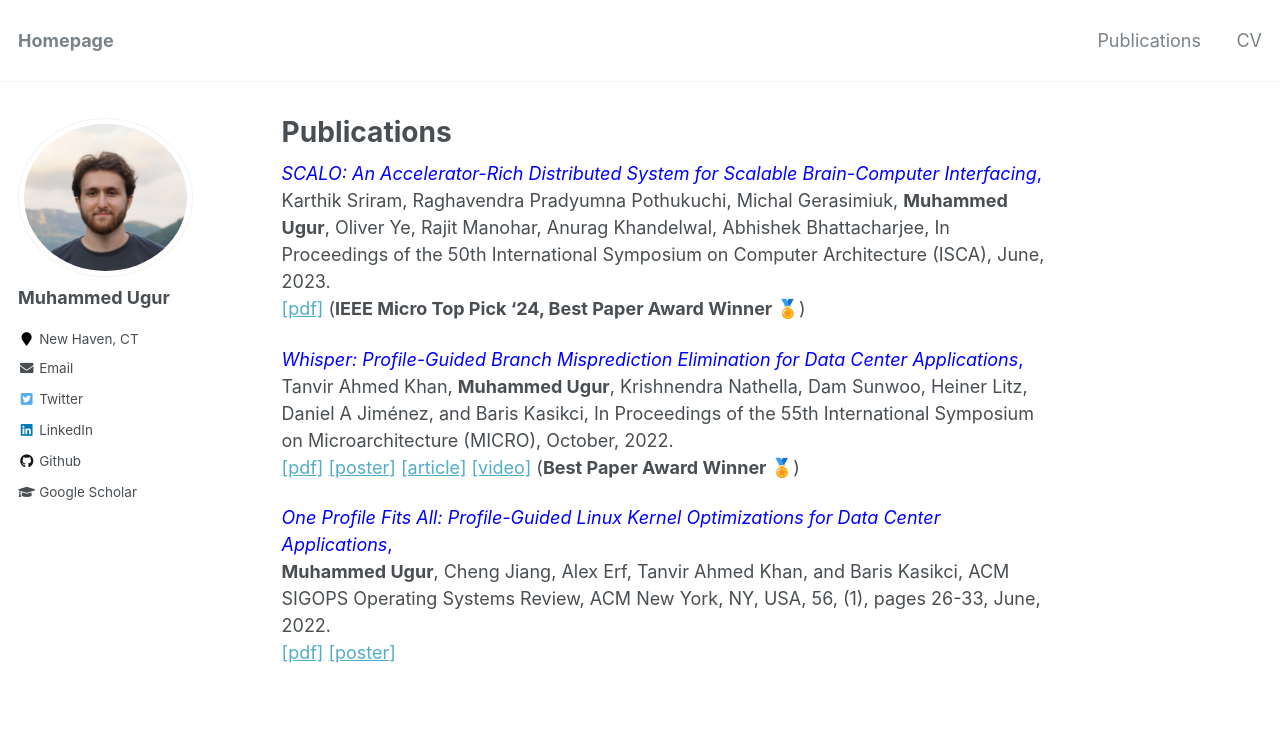
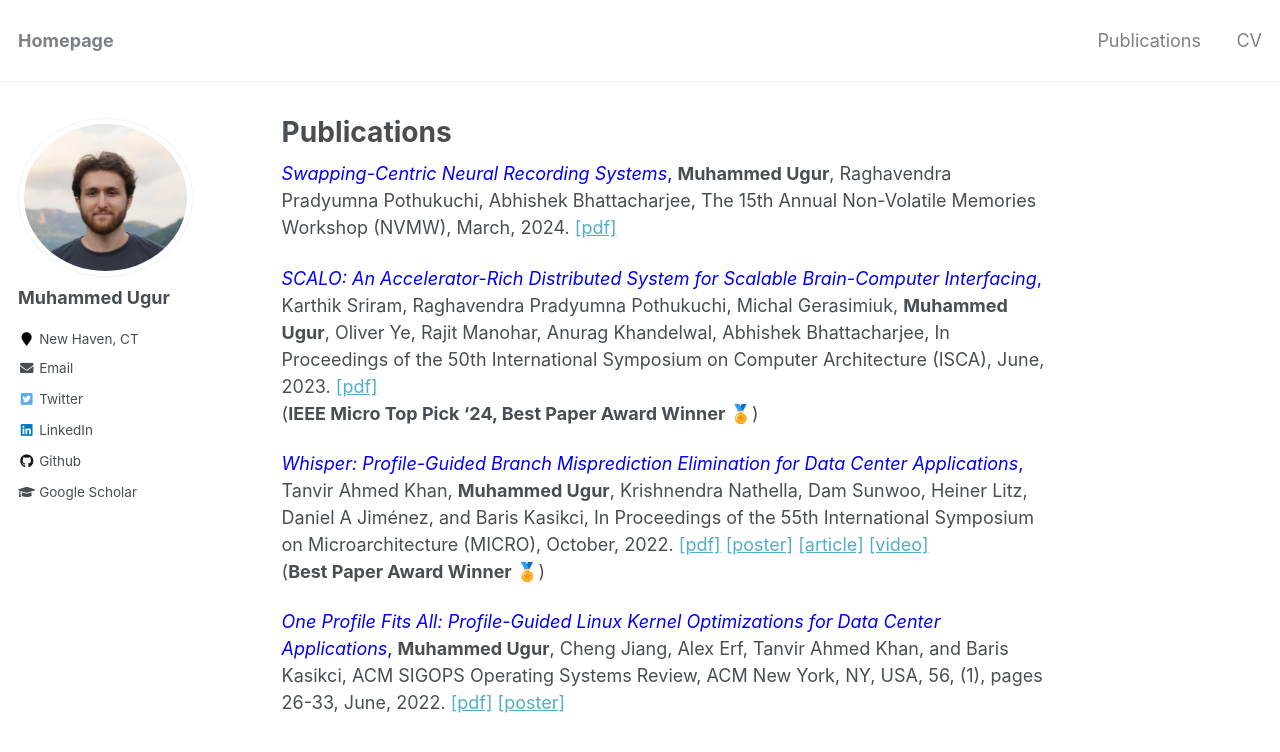
Before and after one commit to meugur/meugur.github.io, a Jekyll site: the page built from _pages/publications.md, in a window 1280 px wide. Shown: the top 752 px of the page. Built offline with Jekyll 4.4.1, drawn with Linux system fonts in a browser that asks for light colours.

Commit message:
Added NVMW '24

```diff
--- a/_pages/publications.md
+++ b/_pages/publications.md
@@ -4,22 +4,27 @@ permalink: /publications/
 author_profile: true
 ---
 <span style="color:blue">
+_Swapping-Centric Neural Recording Systems_,
+</span>
+**Muhammed Ugur**, Raghavendra Pradyumna Pothukuchi, Abhishek Bhattacharjee,
+The 15th Annual Non-Volatile Memories Workshop (NVMW), March, 2024. [[pdf]](https://meugur.github.io/files/swapping-nvmw-24.pdf)
+
+<span style="color:blue">
 _SCALO: An Accelerator-Rich Distributed System for Scalable Brain-Computer Interfacing_,
 </span>
 Karthik Sriram, Raghavendra Pradyumna Pothukuchi, Michal Gerasimiuk, **Muhammed Ugur**, Oliver Ye, Rajit Manohar, Anurag Khandelwal, Abhishek Bhattacharjee,
-In Proceedings of the 50th International Symposium on Computer Architecture (ISCA), June, 2023.
-[[pdf]](https://meugur.github.io/files/scalo-isca-23.pdf) (**IEEE Micro Top Pick '24, Best Paper Award Winner 🏅**)
+In Proceedings of the 50th International Symposium on Computer Architecture (ISCA), June, 2023. [[pdf]](https://meugur.github.io/files/scalo-isca-23.pdf)
+(**IEEE Micro Top Pick '24, Best Paper Award Winner 🏅**)
 
 <span style="color:blue">
 _Whisper: Profile-Guided Branch Misprediction Elimination for Data Center Applications_,
 </span>
 Tanvir Ahmed Khan, **Muhammed Ugur**, Krishnendra Nathella, Dam Sunwoo, Heiner Litz, Daniel A Jiménez, and Baris Kasikci,
-In Proceedings of the 55th International Symposium on Microarchitecture (MICRO), October, 2022.
-[[pdf]](https://meugur.github.io/files/whisper-micro-22.pdf) [[poster]](https://meugur.github.io/files/poster-asplos-22.pdf) [[article]](https://cse.engin.umich.edu/stories/system-to-avoid-data-center-inefficiencies-earns-best-paper) [[video]](https://www.youtube.com/watch?v=wbNlkTaGlz0) (**Best Paper Award Winner 🏅**)
+In Proceedings of the 55th International Symposium on Microarchitecture (MICRO), October, 2022. [[pdf]](https://meugur.github.io/files/whisper-micro-22.pdf) [[poster]](https://meugur.github.io/files/poster-asplos-22.pdf) [[article]](https://cse.engin.umich.edu/stories/system-to-avoid-data-center-inefficiencies-earns-best-paper) [[video]](https://www.youtube.com/watch?v=wbNlkTaGlz0)
+(**Best Paper Award Winner 🏅**)
 
 <span style="color:blue">
 _One Profile Fits All: Profile-Guided Linux Kernel Optimizations for Data Center Applications_,
 </span>
 **Muhammed Ugur**, Cheng Jiang, Alex Erf, Tanvir Ahmed Khan, and Baris Kasikci,
-ACM SIGOPS Operating Systems Review, ACM New York, NY, USA, 56, (1), pages 26-33, June, 2022.
-[[pdf]](https://meugur.github.io/files/one-profile-fits-all-osr-22.pdf) [[poster]](https://meugur.github.io/files/poster-pldi-21.pdf)
+ACM SIGOPS Operating Systems Review, ACM New York, NY, USA, 56, (1), pages 26-33, June, 2022. [[pdf]](https://meugur.github.io/files/one-profile-fits-all-osr-22.pdf) [[poster]](https://meugur.github.io/files/poster-pldi-21.pdf)
```
Also changed, not shown: _pages/about.md (+3 -3 lines), 2 other files.
